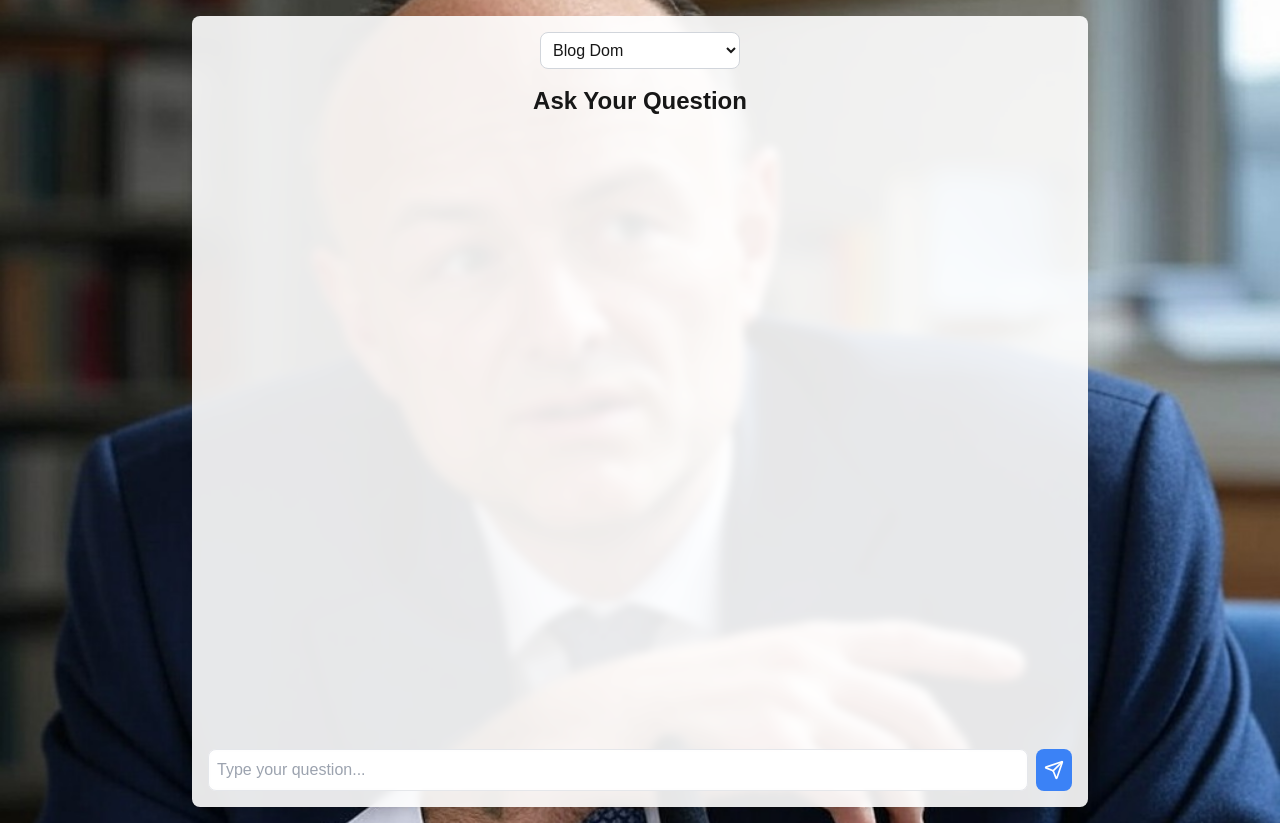
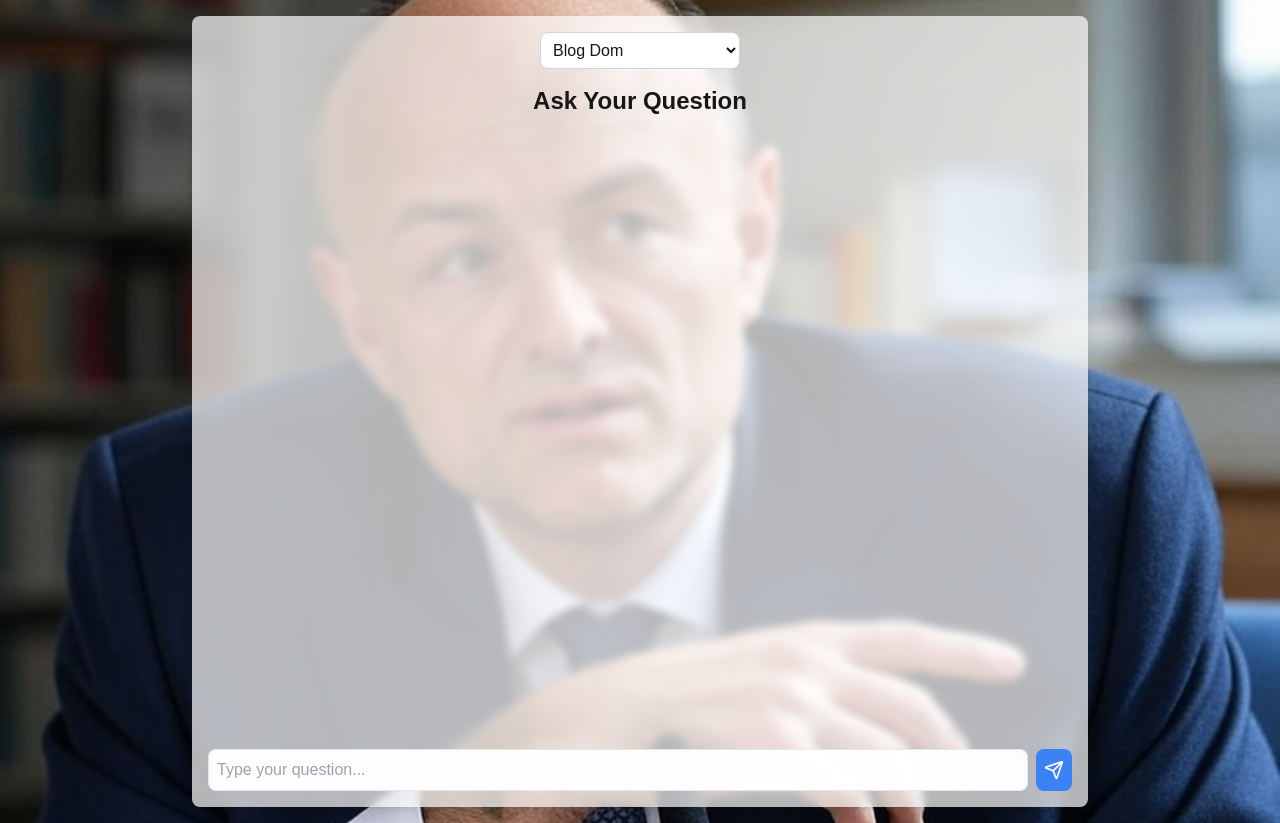
Before and after one commit to williamgki/domgptfrontend, a Next.js app: page / in a window 1280 px wide. Built offline with nearby package versions, Linux system fonts and the light colour scheme.

Commit message:
Added style selector and background images

```diff
--- a/app/page.js
+++ b/app/page.js
@@ -57,7 +57,7 @@
         ? 'bg-[url("/blog-background.jpg")]'
         : 'bg-[url("/twitter-background.jpg")]'
     } bg-cover bg-center bg-fixed`}>
-      <div className="w-full max-w-4xl bg-white/90 backdrop-blur-sm rounded-lg shadow-lg p-4">
+      <div className="w-full max-w-4xl bg-white/70 backdrop-blur-sm rounded-lg shadow-lg p-4">
         <div className="mb-4 flex justify-center">
           <select
             value={style}
```
